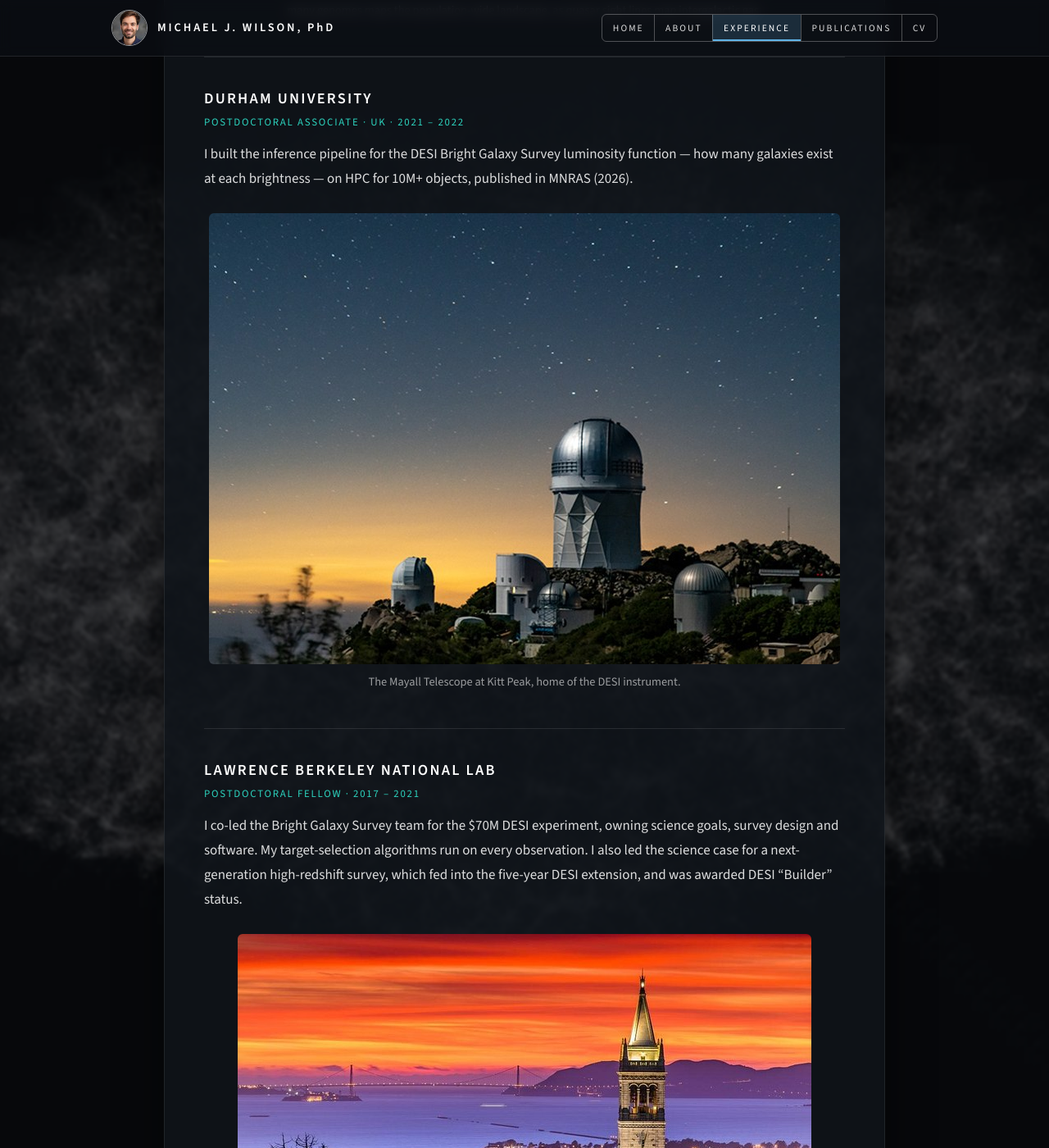
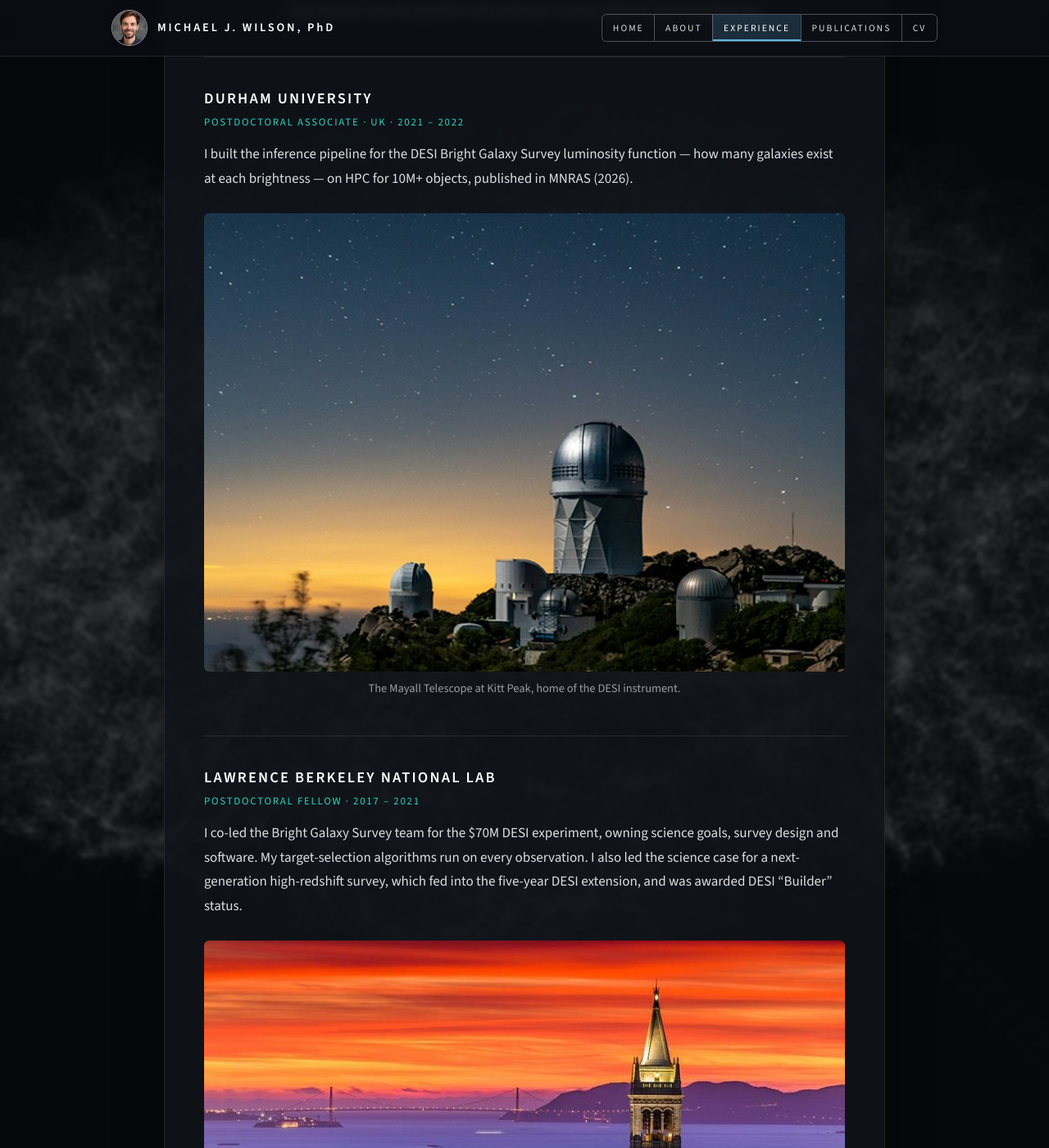
Before and after one commit to michaelJwilson/michaelJwilson.github.io, a Jekyll site: the page built from experience.md, in a window 1280 px wide and 1400 px high, scrolled down 1972 px. Shown: the whole window at 82% size. Built offline with Jekyll 4.4.1, drawn with Linux system fonts in a browser that asks for light colours.

Commit message:
Figures span the full text width
Co-Authored-By: Claude Opus 5.5 <noreply@anthropic.com>
Claude-Session: https://claude.ai/code/session_01SiHqF3nmdqJf51uy6f9hsB

```diff
--- a/assets/css/site.css
+++ b/assets/css/site.css
@@ -115,7 +115,7 @@ body.home .backdrop::after {
 /* Images */
 .banner { display: block; width: 100%; max-height: 300px; object-fit: cover; border-radius: 6px; margin: .6em 0 1.4em; }
 .figure { margin: 1.6em 0; }
-.figure img { display: block; border-radius: 6px; margin: 0 auto; }
+.figure img { display: block; width: 100%; border-radius: 6px; } /* every figure spans the full text width */
 .figure figcaption { color: var(--muted); font-size: .9rem; margin-top: .6em; text-align: center; }
 
 /* Cards (About page highlights) */
```
